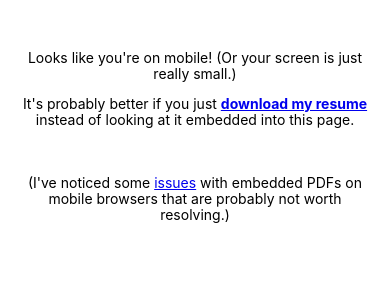
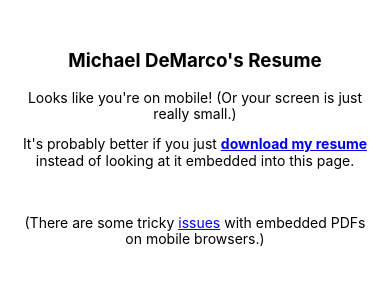
Before and after one commit to michaelfromyeg/resume, a plain HTML site: page index.html in a window 390 px wide. Drawn offline with Linux system fonts and the light colour scheme.

```diff
--- a/index.html
+++ b/index.html
@@ -51,6 +51,11 @@
         text-align: center;
       }
 
+      h3 {
+        font-family: -apple-system, BlinkMacSystemFont, 'Segoe UI', Roboto, Oxygen, Ubuntu, Cantarell, 'Open Sans', 'Helvetica Neue', sans-serif;
+        text-align: center;
+      }
+
       #normal {
         display: none;
       }
@@ -59,10 +64,11 @@
 </head>
 <body>
   <div id="mobile">
+    <h3>Michael DeMarco's Resume</h3>
     <p>Looks like you're on mobile! (Or your screen is just really small.)</p>
     <p>It's probably better if you just <b><a href="./resume.pdf">download my resume</a></b> instead of looking at it embedded into this page.</p>
     <br />
-    <p>(I've noticed some <a target="_blank" href="https://stackoverflow.com/questions/36382249/embed-pdf-in-mobile-browsers">issues</a> with embedded PDFs on mobile browsers that are probably not worth resolving.)</p>
+    <p>(There are some tricky <a target="_blank" href="https://stackoverflow.com/questions/36382249/embed-pdf-in-mobile-browsers">issues</a> with embedded PDFs on mobile browsers.)</p>
   </div>
   <div id="normal">
     <object data='./resume.pdf' style="width: 100vw; height: 100vh;">
```
Also changed, not shown: 1 other file.
